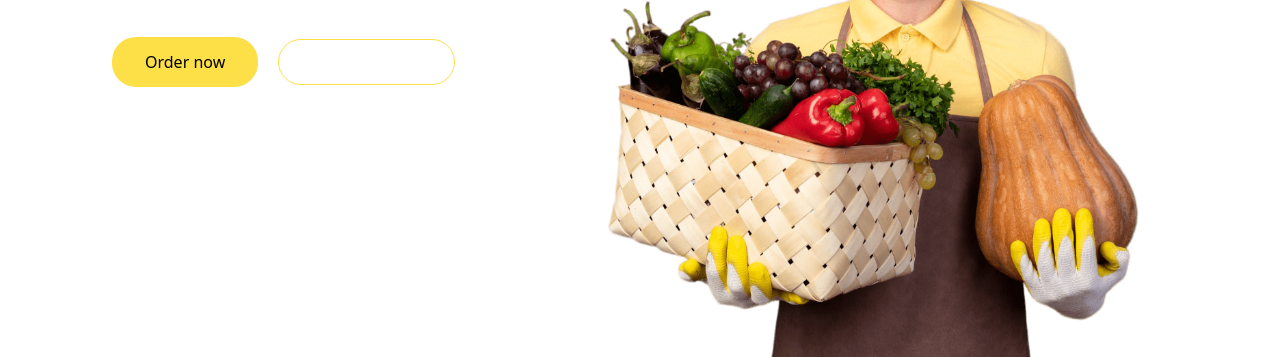
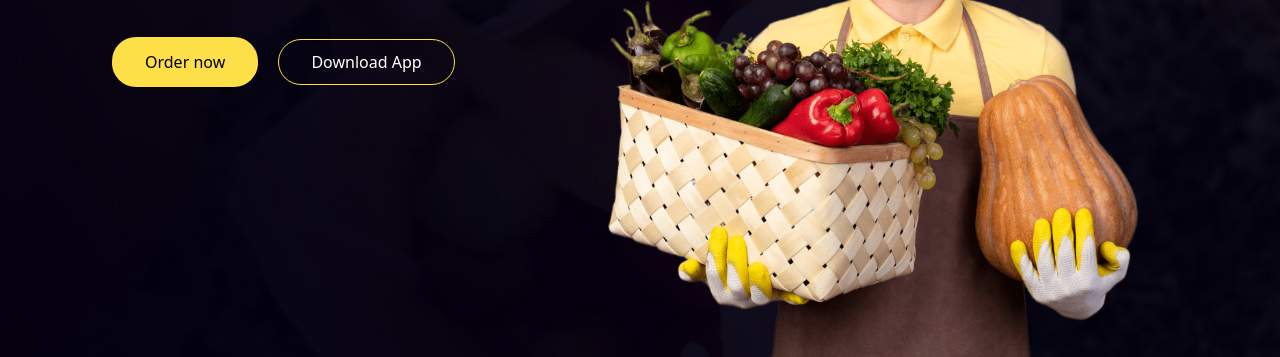
Before and after one commit to karim2251/shop, a plain HTML site: page index.html in a window 1280 px wide. Shown: the part 443-800 px from the top of the page. Drawn offline with nearby package versions, Linux system fonts and the light colour scheme; the site is published under a folder, as on GitHub Pages, so addresses that start at the root find nothing.

Commit message:
Update index.html

```diff
--- a/index.html
+++ b/index.html
@@ -10,7 +10,7 @@
 <body>
     <style>
       #all{
-        background-image: url(/images/bac.jpg);
+        background-image: url(images/bac.jpg);
 
       }
     </style>
```
